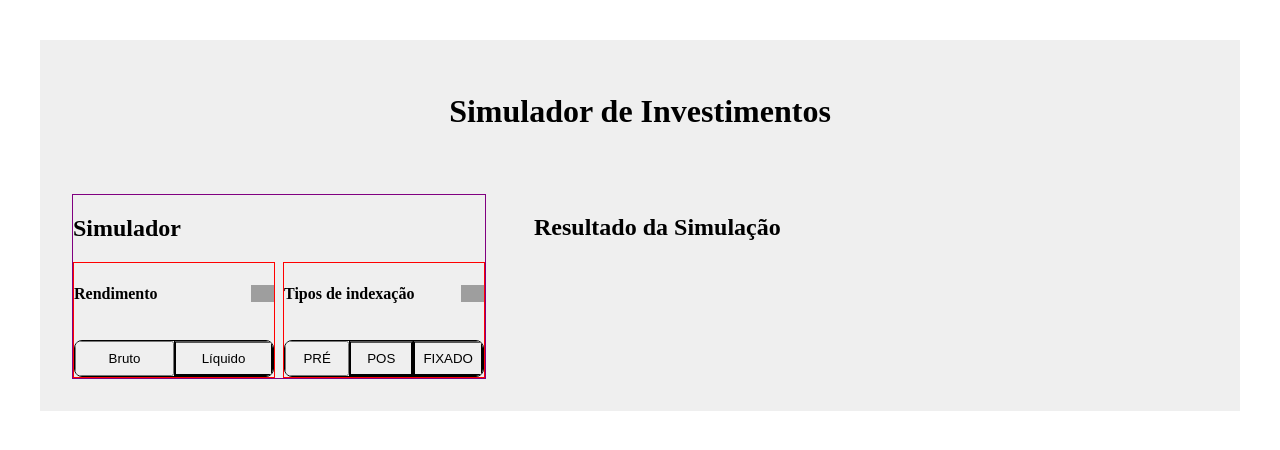
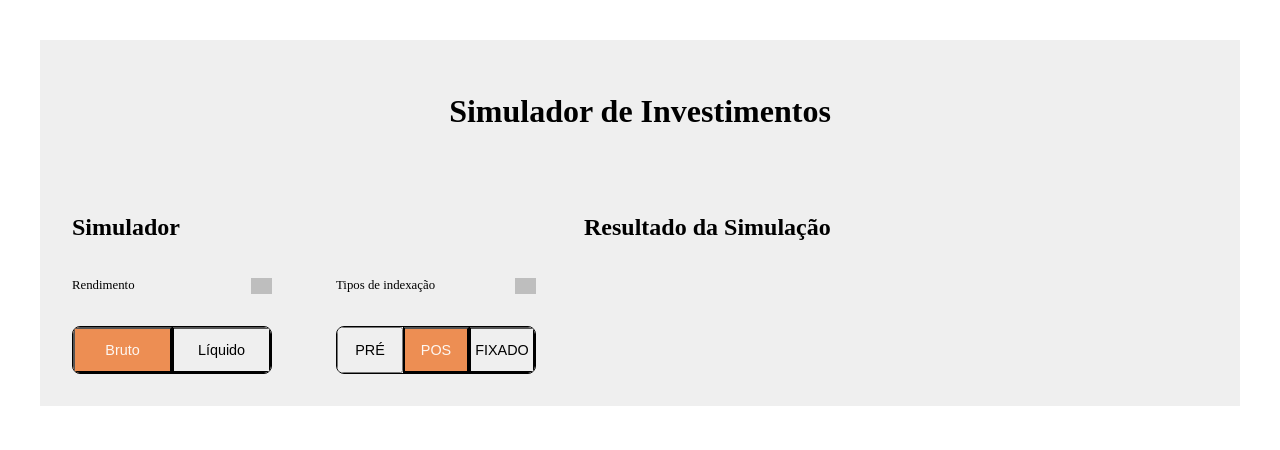
Before and after one commit to rnatu/simulador-de-investimentos, a React (Create React App) app in the folder frontend/: page / in a window 1280 px wide. Shown: the top 450 px of the page. Built offline with nearby package versions, Linux system fonts and the light colour scheme; grey boxes are pictures that could not be loaded; the HTML template or start-up script is replaced by a standard one.

Commit message:
feat(SimulatorCard): add options button

```diff
--- a/frontend/public/index.html
+++ b/frontend/public/index.html
@@ -7,6 +7,11 @@
   <meta name="viewport" content="width=device-width, initial-scale=1" />
 
   <meta name="description" content="Web site created using create-react-app" />
+
+  <link rel="preconnect" href="https://fonts.googleapis.com">
+  <link rel="preconnect" href="https://fonts.gstatic.com" crossorigin>
+  <link href="https://fonts.googleapis.com/css2?family=Roboto:wght@300;400;500;700&display=swap" rel="stylesheet">
+
   <title>React App</title>
 </head>
 
--- a/frontend/src/components/OptionButton/index.tsx
+++ b/frontend/src/components/OptionButton/index.tsx
@@ -2,11 +2,23 @@ import styles from './styles.module.scss';
 
 interface OptionButtonType {
   text: string;
+  handleActiveButton: (text: any) => void;
+  buttonActive: string | null;
 }
 
-export function OptionButton({ text }: OptionButtonType) {
+export function OptionButton({
+  text,
+  handleActiveButton,
+  buttonActive,
+}: OptionButtonType) {
   return (
-    <button type="button" className={styles.optionButton}>
+    <button
+      type="button"
+      className={`${styles.optionButton} ${
+        buttonActive === text && styles.active
+      }`}
+      onClick={() => handleActiveButton(text)}
+    >
       {text}
     </button>
   );
--- a/frontend/src/components/OptionButton/styles.module.scss
+++ b/frontend/src/components/OptionButton/styles.module.scss
@@ -1,7 +1,15 @@
 .optionButton {
-  padding: 0.5rem;
+  padding: 0.8rem 0rem;
   width: 100%;
+
+  font-size: 0.9rem;
+
   & + .optionButton {
     border-left: 2.5px solid black;
   }
 }
+
+.active {
+  color: #fdf7f2;
+  background-color: #ed8e53;
+}
--- a/frontend/src/components/SimulatorCard/index.tsx
+++ b/frontend/src/components/SimulatorCard/index.tsx
@@ -1,5 +1,8 @@
+/* eslint-disable @typescript-eslint/no-unused-vars */
+import { useState } from 'react';
 import { OptionButton } from '../OptionButton';
 import { SimulatorHeaderInfo } from '../SimulatorHeaderInfo';
+import { SimulatorOptions } from '../SimulatorOptions';
 import styles from './styles.module.scss';
 
 export function SimulatorCard() {
@@ -8,28 +11,19 @@ export function SimulatorCard() {
       <h2>Simulador</h2>
       <div className={styles.simulatorContent}>
         <div className={styles.incomeSection}>
-          <div>
-            <SimulatorHeaderInfo title="Rendimento" hoverInfoMsg="test" />
-          </div>
-
-          <div className={styles.incomeButtonSection}>
-            <OptionButton text="Bruto" />
-            <OptionButton text="Líquido" />
-          </div>
+          <SimulatorOptions
+            title="Rendimento"
+            buttonText={['Bruto', 'Líquido']}
+            defaultButton="Bruto"
+          />
         </div>
 
         <div className={styles.indexingTypes}>
-          <div>
-            <SimulatorHeaderInfo
-              title="Tipos de indexação"
-              hoverInfoMsg="test"
-            />
-          </div>
-          <div className={styles.incomeButtonSection}>
-            <OptionButton text="PRÉ" />
-            <OptionButton text="POS" />
-            <OptionButton text="FIXADO" />
-          </div>
+          <SimulatorOptions
+            title="Tipos de indexação"
+            buttonText={['PRÉ', 'POS', 'FIXADO']}
+            defaultButton="POS"
+          />
         </div>
       </div>
     </div>
--- a/frontend/src/components/SimulatorCard/styles.module.scss
+++ b/frontend/src/components/SimulatorCard/styles.module.scss
@@ -1,5 +1,5 @@
 .simulatorContainer {
-  border: 1px solid purple;
+  // border: 1px solid purple;
   width: fit-content;
 
   h2 {
@@ -10,15 +10,15 @@
     margin-top: 1rem;
 
     display: flex;
-    gap: 0.5rem;
+    gap: 4rem;
     flex-wrap: wrap;
 
     .incomeSection {
-      border: 1px solid red;
+      // border: 1px solid red;
     }
 
     .indexingTypes {
-      border: 1px solid red;
+      // border: 1px solid red;
     }
 
     .incomeButtonSection {
--- a/frontend/src/components/SimulatorHeaderInfo/index.tsx
+++ b/frontend/src/components/SimulatorHeaderInfo/index.tsx
@@ -1,4 +1,3 @@
-/* eslint-disable @typescript-eslint/no-unused-vars */
 import styles from './styles.module.scss';
 
 interface SimulatorHeaderInfoType {
@@ -16,7 +15,7 @@ export function SimulatorHeaderInfo({
       <img
         src="https://cdn-icons-png.flaticon.com/512/167/167801.png"
         alt="Informação sobre rendimento"
-        title="Informe os valores abaixo para calculo do rendimento"
+        title={hoverInfoMsg}
       />
     </div>
   );
--- a/frontend/src/components/SimulatorHeaderInfo/styles.module.scss
+++ b/frontend/src/components/SimulatorHeaderInfo/styles.module.scss
@@ -4,9 +4,14 @@
   justify-content: space-between;
   width: 12.5rem;
 
+  h4 {
+    font-size: 0.8rem;
+    font-weight: 500;
+  }
+
   img {
-    height: 1.1rem;
-    transition: 0s all;
+    height: 1rem;
+    opacity: 0.6;
 
     &:hover {
       cursor: help;
--- /dev/null
+++ b/frontend/src/components/SimulatorOptions/index.tsx
@@ -0,0 +1,44 @@
+import { useState } from 'react';
+import { OptionButton } from '../OptionButton';
+import { SimulatorHeaderInfo } from '../SimulatorHeaderInfo';
+import styles from './styles.module.scss';
+
+interface SimulatorOptionsType {
+  title: string;
+  buttonText: Array<string>;
+  defaultButton: string;
+}
+
+export function SimulatorOptions({
+  title,
+  buttonText,
+  defaultButton,
+}: SimulatorOptionsType) {
+  const [buttonActive, setButtonActive] = useState<string>(defaultButton);
+
+  const handleActiveButton = (text: string) => {
+    setButtonActive(text);
+  };
+
+  return (
+    <>
+      <div>
+        <SimulatorHeaderInfo
+          title={title}
+          hoverInfoMsg={`Informe os valores abaixo para calculo do ${title}`}
+        />
+      </div>
+
+      <div className={styles.incomeButtonSection}>
+        {buttonText.map((button) => (
+          <OptionButton
+            key={button}
+            text={button}
+            handleActiveButton={handleActiveButton}
+            buttonActive={buttonActive}
+          />
+        ))}
+      </div>
+    </>
+  );
+}
--- /dev/null
+++ b/frontend/src/components/SimulatorOptions/styles.module.scss
@@ -0,0 +1,11 @@
+.incomeButtonSection {
+  margin-top: 1rem;
+  display: flex;
+
+  align-items: center;
+  justify-content: center;
+
+  border: 1px solid black;
+  border-radius: 8px;
+  overflow: hidden;
+}
```
